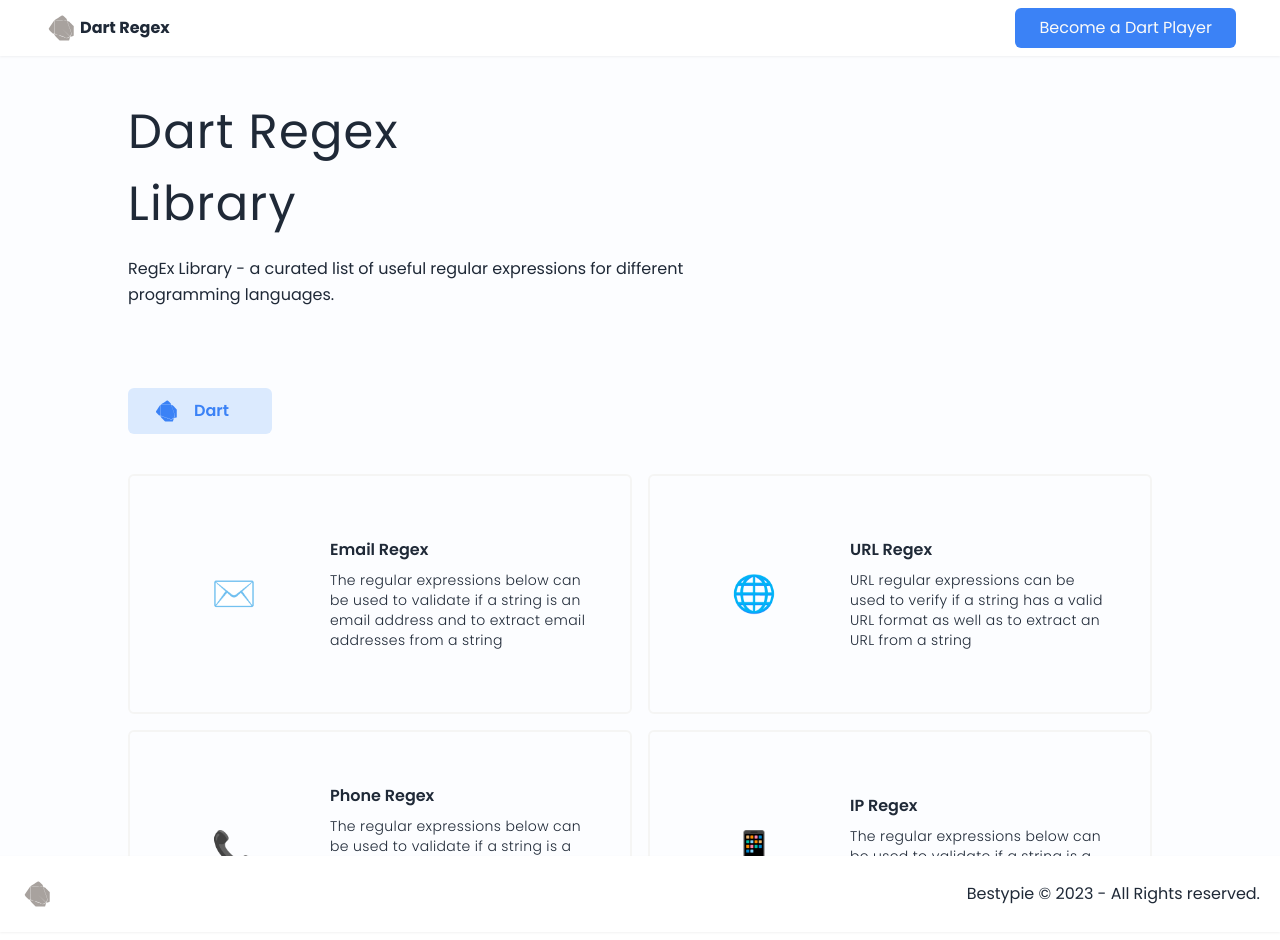
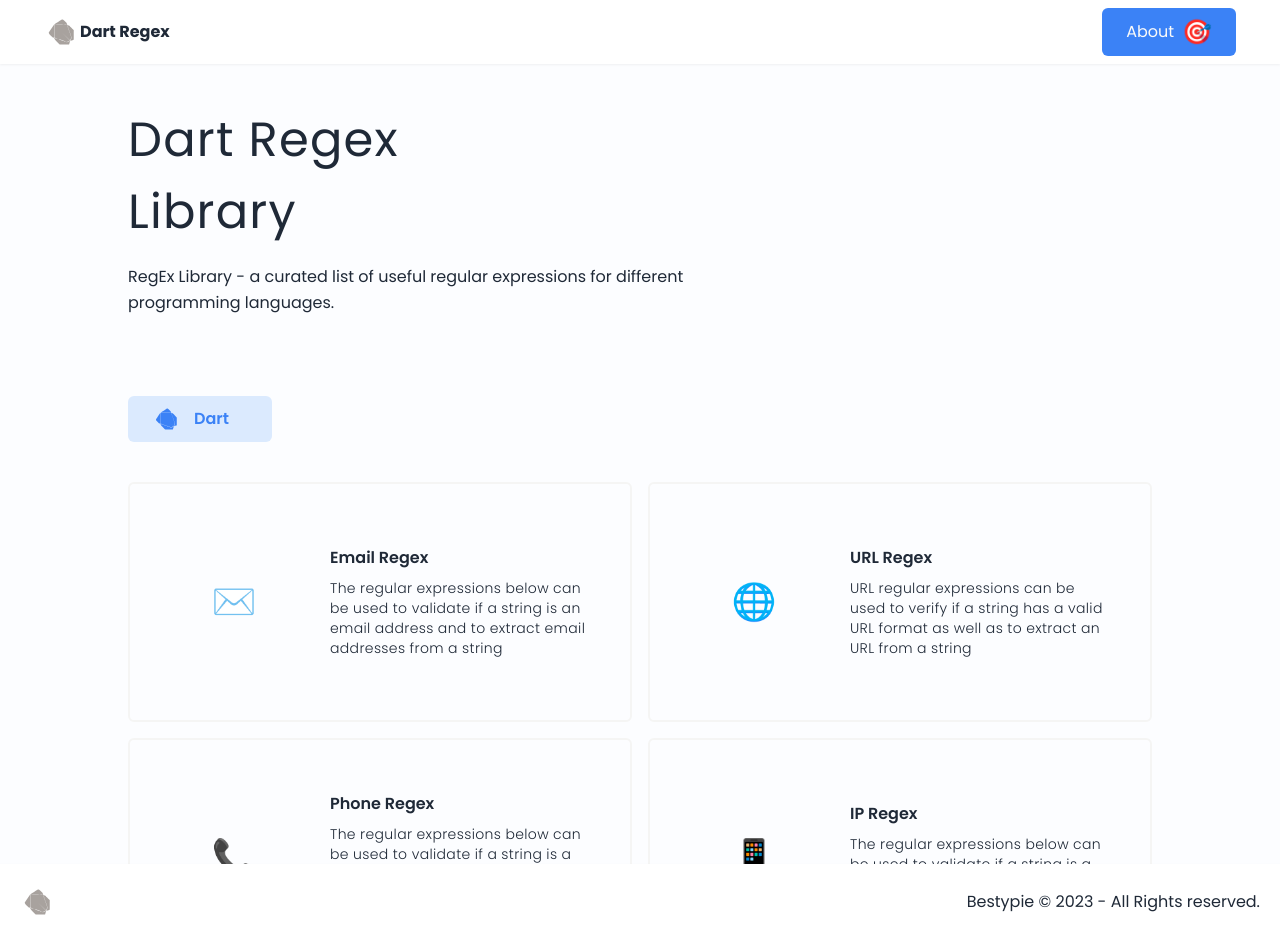
Before and after one commit to Karumaidoi/Dart-Regex-Web, a React (Vite) app: page /dart-regex in a window 1280 px wide. Built offline with nearby package versions, Linux system fonts and the light colour scheme.

Commit message:
Made app linkages

```diff
--- a/src/data/regex.js
+++ b/src/data/regex.js
@@ -11,6 +11,7 @@ export const data = [
     extraInfoDesc: '',
     code: `emailRegex.hasMatch("dart@gmail.com")`,
     to: '/email',
+    notes: `Regex email validation can not fully guarantee that email exists and the message can be delivered. The best way how to know for sure that email is valid is to actually send an email to that address because even paid email validation services do not provide a 100% guarantee for that.`,
   },
   {
     name: 'URL Regex',
@@ -24,6 +25,8 @@ export const data = [
     extraInfoDesc: '',
     code: `urlRegex.hasMatch("https://stackoverflow.com/questions/49757486/how-to-use-regex-in-dart")`,
     to: '/email',
+    notes:
+      'Regex expressions only cover the most commonly used types of URLs with domain names. If you have some more complex cases you might need a different solution.',
   },
 
   {
@@ -37,6 +40,7 @@ export const data = [
     extraInfoDesc: '',
     code: `phoneRegex.hasMatch("+2547195")`,
     to: '/email',
+    notes: 'Some users might have More complex phone numbers with extensions.',
   },
   {
     name: 'IP Regex',
@@ -49,6 +53,7 @@ export const data = [
     extraInfoDesc: '',
     code: `ipRegex.hasMatch("192.168.0")`,
     to: '/email',
+    notes: '',
   },
   {
     name: 'Date Regex',
@@ -61,6 +66,7 @@ export const data = [
     extraInfoDesc: '',
     code: `dateRegex.hasMatch("12/20/2000")`,
     to: '/email',
+    notes: '',
   },
   {
     name: 'Number Regex',
@@ -73,6 +79,7 @@ export const data = [
     extraInfoDesc: '',
     code: `numberRegex.hasMatch(1)`,
     to: '/email',
+    notes: '',
   },
 
   {
@@ -86,6 +93,7 @@ export const data = [
     extraInfoDesc: '',
     code: `uuidRegex.hasMatch("123e4567-e89b-12d3-a456-426614174000")`,
     to: '/email',
+    notes: '',
   },
   {
     name: 'Word Regex',
@@ -98,6 +106,7 @@ export const data = [
     extraInfoDesc: '',
     code: `wordRegex.hasMatch("Dart")`,
     to: '/email',
+    notes: '',
   },
   {
     name: 'ZIP Regex',
@@ -110,6 +119,7 @@ export const data = [
     extraInfoDesc: '',
     code: `zipRegex.hasMatch("00100")`,
     to: '/email',
+    notes: '',
   },
   {
     name: 'GUID Regex',
@@ -122,6 +132,7 @@ export const data = [
     extraInfoDesc: '',
     code: `guidRegex.hasMatch("51d52cf1-83c9-4f02-b117-703ecb728b74")`,
     to: '/email',
+    notes: '',
   },
 
   {
@@ -135,6 +146,7 @@ export const data = [
     extraInfoDesc: '',
     code: `passwordRegex.hasMatch("dart@-t")`,
     to: '/email',
+    notes: '',
   },
   {
     name: 'Mac address Regex',
@@ -147,6 +159,7 @@ export const data = [
     extraInfoTitle: '',
     extraInfoDesc: '',
     to: '/email',
+    notes: '',
   },
   {
     name: 'Street address Regex',
@@ -159,5 +172,6 @@ export const data = [
     extraInfoTitle: '',
     extraInfoDesc: '',
     to: '/email',
+    notes: '',
   },
 ];
--- a/src/pages/RegexPage.jsx
+++ b/src/pages/RegexPage.jsx
@@ -4,10 +4,9 @@ import { Link, useLocation } from 'react-router-dom';
 function RegexPage() {
   const location = useLocation();
   const regex = location.state;
-  console.log(regex);
   return (
     <div className="flex justify-center align-top">
-      <div className="mt-[3rem] w-[75%] overflow-scroll border-[1px] border-solid border-stone-100 px-4 md:w-[60%]">
+      <div className="mt-[3rem] w-[100%] overflow-scroll border-[1px] border-solid border-stone-100 px-4 md:w-[60%]">
         <Link
           to="/"
           className="mb-7 mr-5 mt-7 flex max-h-4 w-max items-center rounded-full bg-blue-100 px-5 py-[1.5rem]"
@@ -40,7 +39,7 @@ function RegexPage() {
         </div>
 
         <div className="mt-[6rem]">
-          <p className="text-3xl font-light">Simple Address Regex</p>
+          <p className="text-3xl font-light">Simple {regex?.name}</p>
           <p className="mb-[1rem] mt-3 text-sm">
             Below is a regex that check for a pattern: Addr# Street Name, City,
             State ZIP code
@@ -61,20 +60,16 @@ function RegexPage() {
           </div>
         </div>
 
+        {regex?.notes !== '' && (
           <div className="m-auto mb-3 mt-[4rem] flex max-w-[100%]  flex-col items-center justify-self-auto rounded-md bg-blue-50/50 px-5 py-8">
             <h4 className="mb-[2rem] text-2xl font-normal">
-            Notes on street address regex validation
+              Notes on {regex?.name} validation
             </h4>
             <p className="text-center text-sm font-normal  leading-8 text-stone-700">
-            Validating an address with a regex is usually a bad idea because of
-            the way how address is written in different parts of the world.
-            Usually, it’s better to just check that the address is not empty and
-            let the user enter what do they want. Another way would be to use a
-            third-party library like Google Places API which will convert
-            information a user entered in a unique ID that would identify that
-            address.
+              {regex?.notes}
             </p>
           </div>
+        )}
       </div>
     </div>
   );
--- a/src/ui/Header.jsx
+++ b/src/ui/Header.jsx
@@ -10,11 +10,18 @@ function Header() {
         </p>
         <h1 className="mr-5 font-bold">Dart Regex</h1>
       </Link>
-      <div>
-        <button className="rounded-md bg-blue-500 px-6 py-2 text-stone-50 hover:bg-blue-700">
-          Become a Dart Player
+      <a
+        href="https://www.linkedin.com/in/alex-maina-b72014217/"
+        target="blank"
+      >
+        <button
+          className="flex items-center rounded-md bg-blue-500 px-6 py-2 text-stone-50 hover:bg-blue-700"
+          onClick={() => window.my_modal_2.showModal()}
+        >
+          About
+          <span className="ml-2 text-2xl">🎯</span>
         </button>
-      </div>
+      </a>
     </header>
   );
 }
--- a/src/ui/RegexCard.jsx
+++ b/src/ui/RegexCard.jsx
@@ -10,7 +10,7 @@ function RegexCard({ regex }) {
         </div>
         <div className="flex flex-col  ">
           <h4 className="mb-2 font-semibold">{regex?.name}</h4>
-          <p className="   text-sm font-light tracking-wide">
+          <p className="text-sm font-light tracking-wide">
             {regex?.description.split('.')[0]}
           </p>
         </div>
```
Lines whose indentation alone changed are shown as unchanged.
